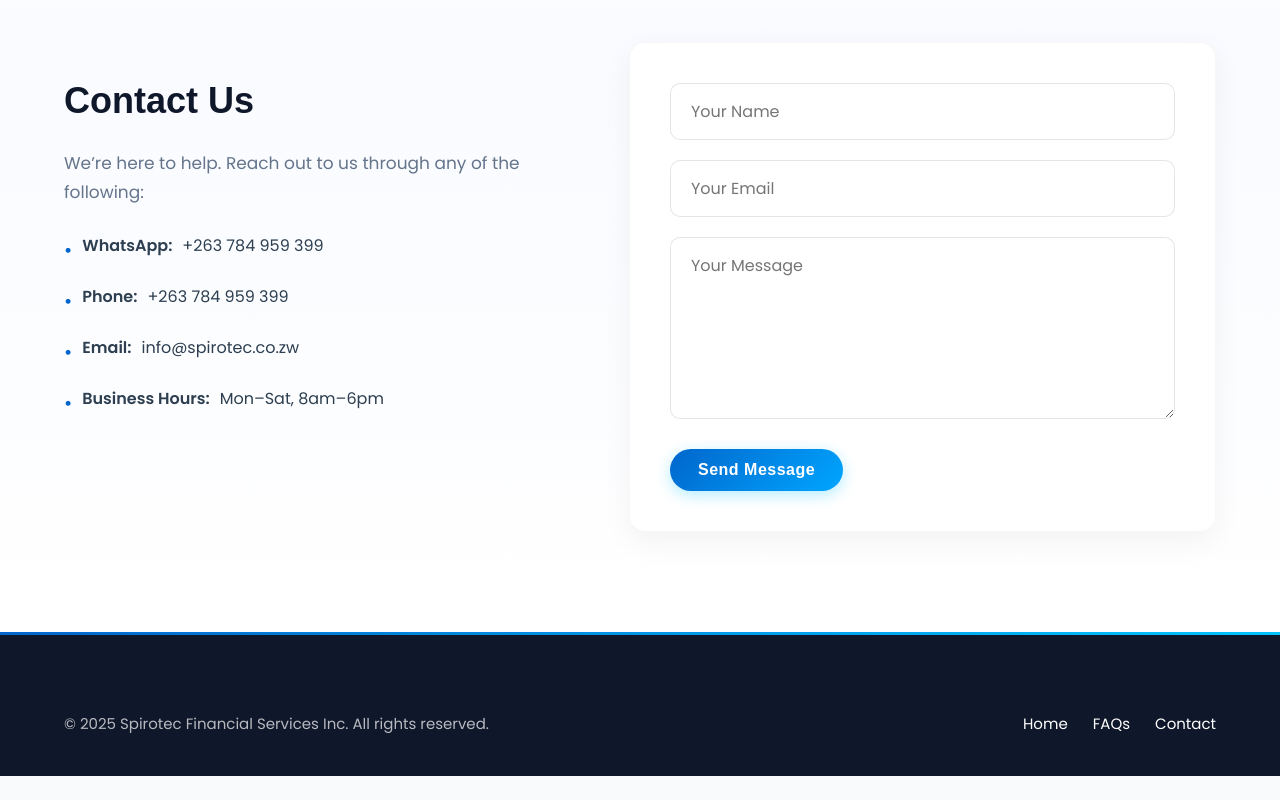
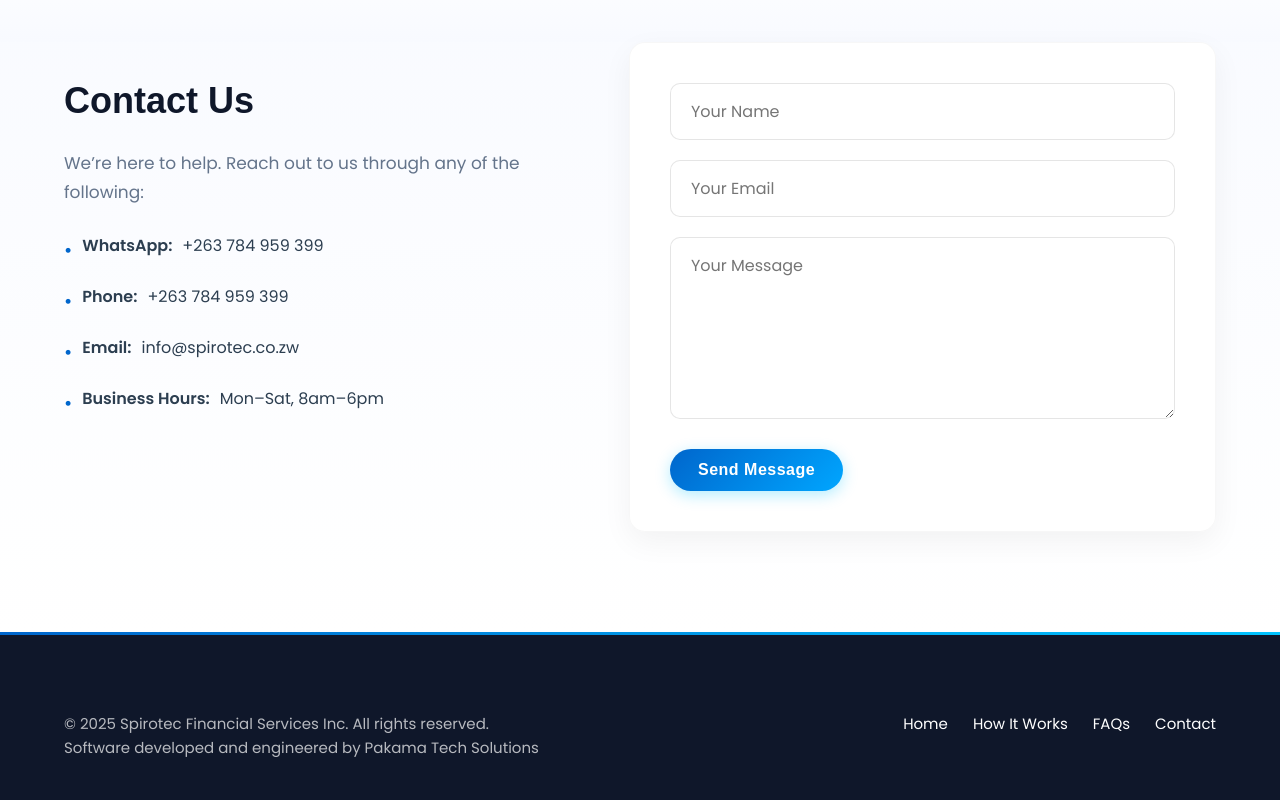
Before and after one commit to Tapiwa128/spiroweb, a React (Vite) app: page / in a window 1280 px wide. Shown: the part 3397-4197 px from the top of the page. Before the commit the page ends 4173 px from the top, so only its background shows below. Built offline with nearby package versions, Linux system fonts and the light colour scheme.

Commit message:
Update Footer.jsx

```diff
--- a/src/components/Footer.jsx
+++ b/src/components/Footer.jsx
@@ -1,3 +1,4 @@
+// Footer.jsx
 import React from 'react';
 import './Footer.css';
 
@@ -8,9 +9,11 @@ const Footer = () => {
         <p>&copy; {new Date().getFullYear()} Spirotec Financial Services Inc. All rights reserved.</p>
         <div className="footer-links">
           <a href="#hero">Home</a>
+          <a href="#screenshots">How It Works</a>
           <a href="#faq">FAQs</a>
           <a href="#contact">Contact</a>
         </div>
+        <p className="attribution">Software developed and engineered by Pakama Tech Solutions</p>
       </div>
     </footer>
   );
```
